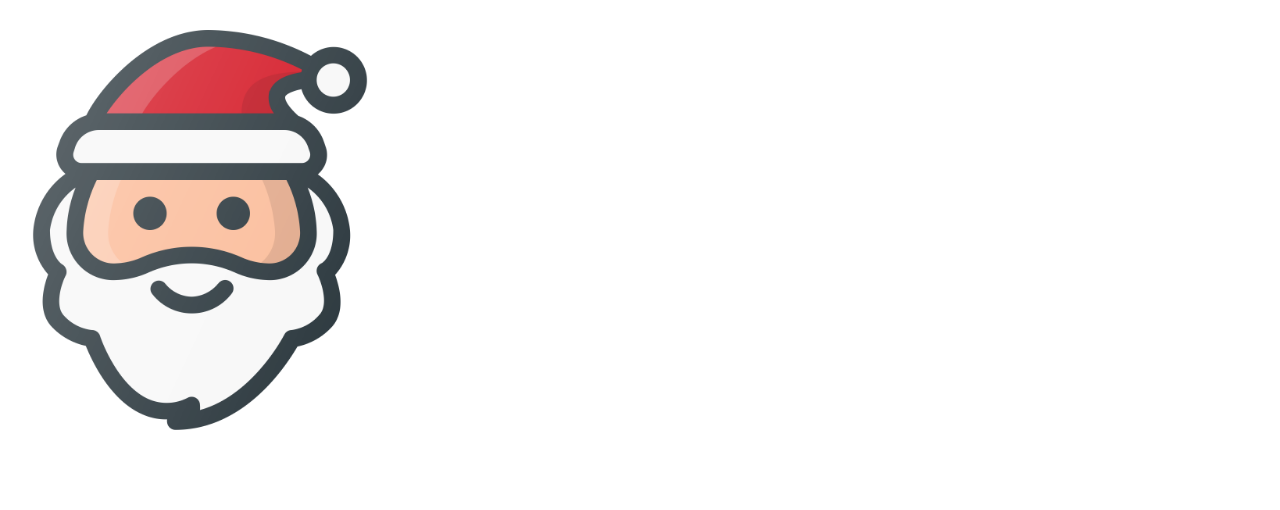
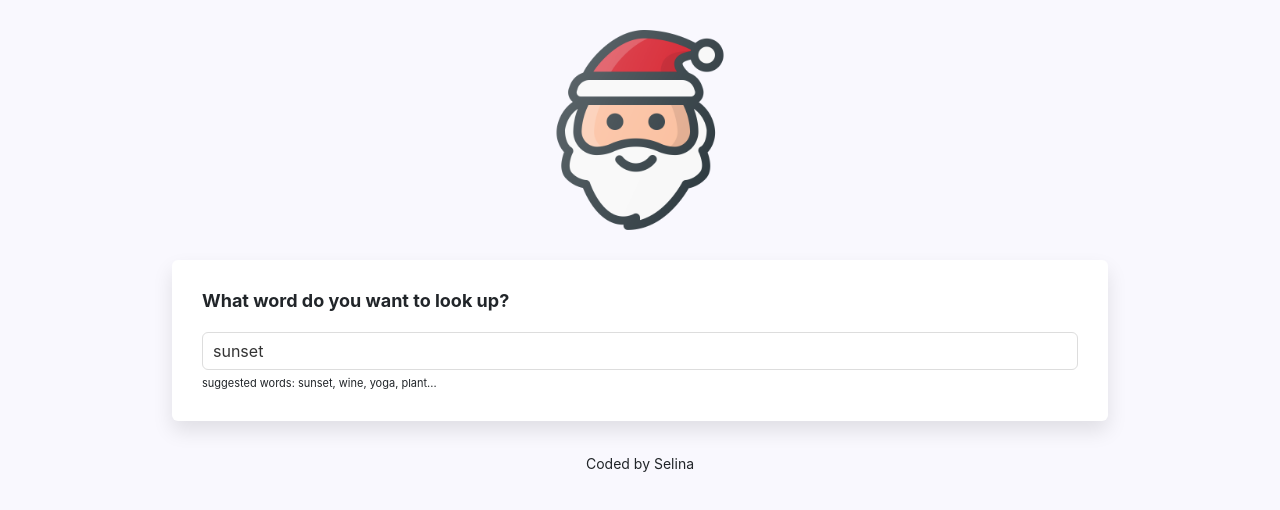
Before and after one commit to Sleina/dictionary-search2, a React (Create React App) app: page / in a window 1280 px wide. Shown: the top 510 px of the page. Built offline with nearby package versions, Linux system fonts and the light colour scheme; no server answers.

Commit message:
Update API

```diff
--- a/src/App.css
+++ b/src/App.css
@@ -1,9 +1,27 @@
+body {
+  background: #f9f8fe;
+}
+
+a {
+  color: #9670f4;
+}
+
+.App {
+  max-width: 960px;
+  margin: 0 auto;
+}
+
 .App-header {
   margin: 30px 0;
 }
 
 .App-logo {
+  max-width: 200px;
+  display: block;
+  margin: 0 auto;
+}
+
+.App-footer {
   text-align: center;
-  max-width: 400px;
-  display: block;
+  margin: 30px 0;
 }
--- a/src/App.js
+++ b/src/App.js
@@ -1,13 +1,21 @@
 import logo from './logo.png';
 import './App.css';
+import Dictionary from "./Dictionary";
 
 export default function App() {
   return (
     <div className="App">
-      <header className="App-header">
-        <img src={logo} className="App-logo" alt="logo" />
-
-      </header>
+      <div className="container">
+        <header className="App-header">
+          <img src={logo} className="App-logo img-fluid" alt="logo" />
+        </header>
+        <main>
+          <Dictionary defaultKeyword="sunset" />
+        </main>
+        <footer className="App-footer">
+          <small>Coded by Selina </small>
+        </footer>
+      </div>
     </div>
   );
 }
```
